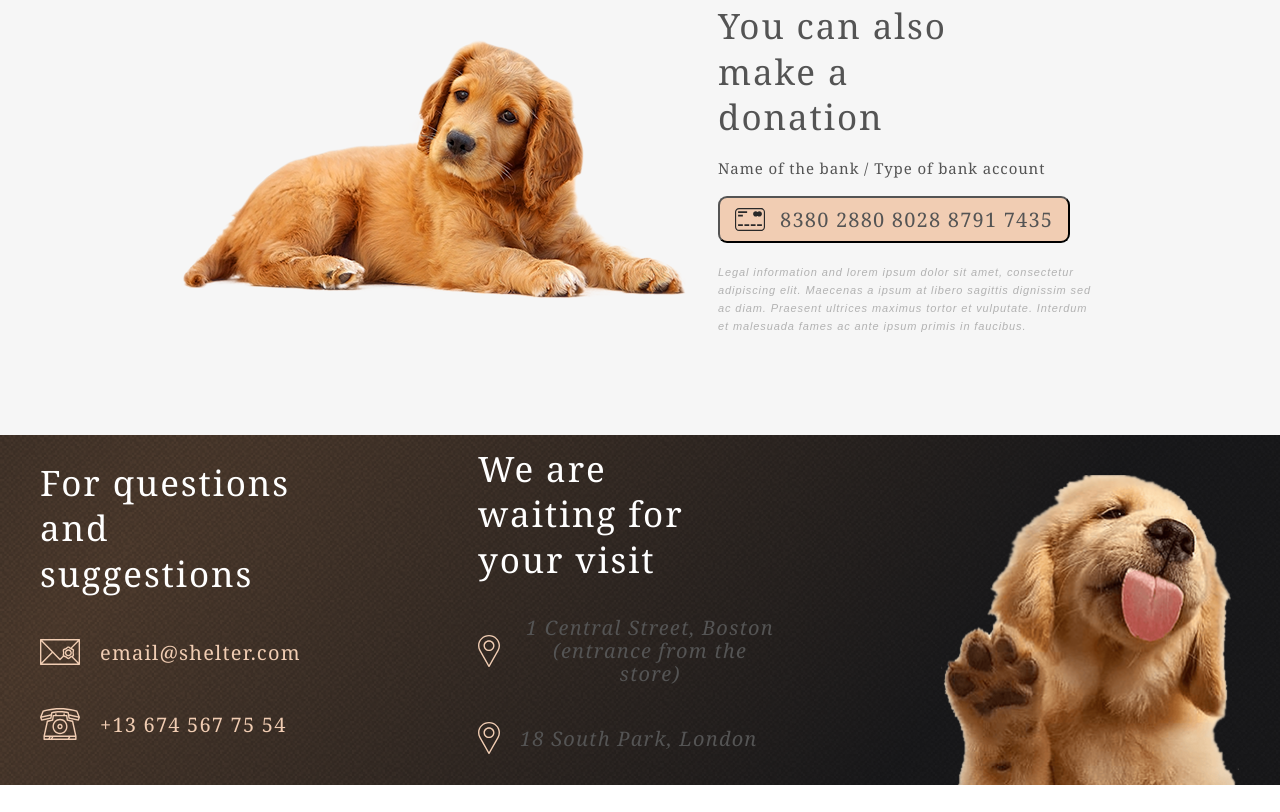
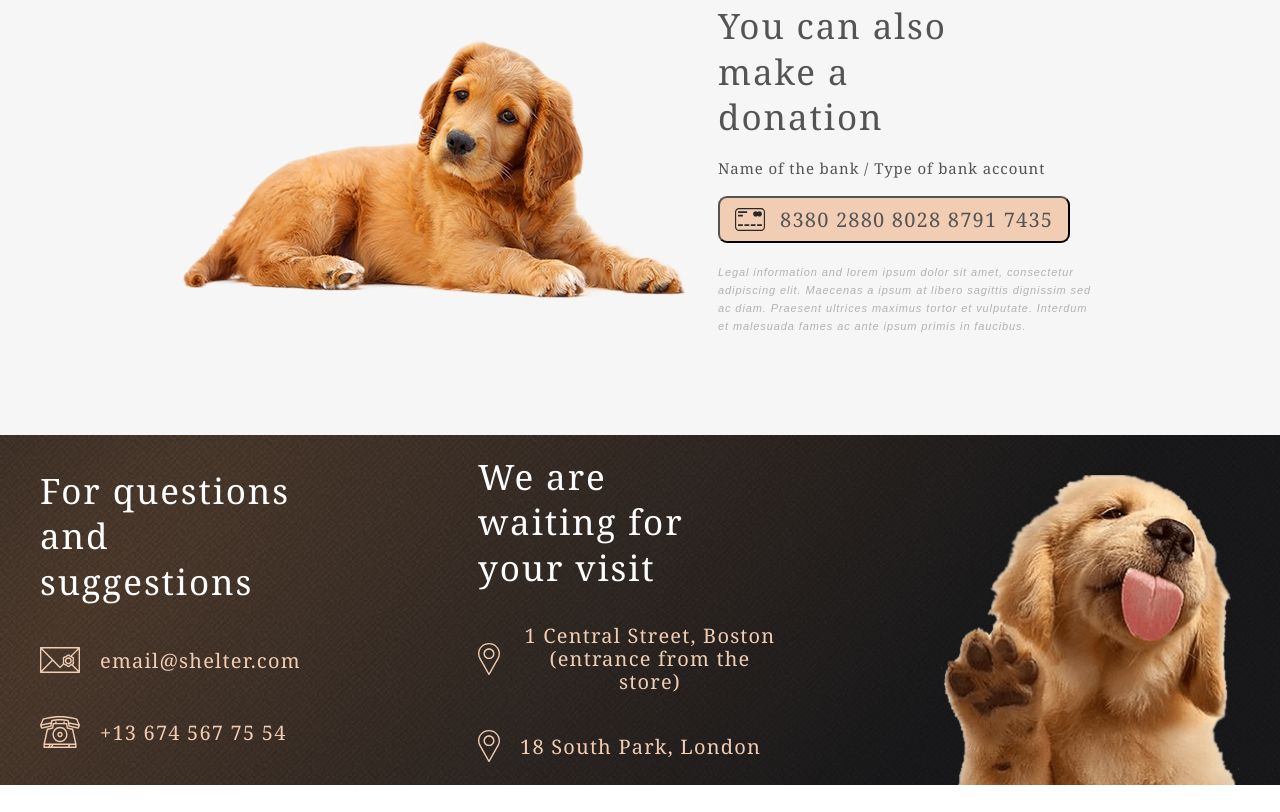
Before and after one commit to PashaAstrax/Project-HTML, a plain HTML site: page Project/index.html in a window 1280 px wide. Shown: the part 3375-4187 px from the top of the page. Drawn offline with Linux system fonts and the light colour scheme.

Commit message:
Project in process

```diff
--- a/Project/index.html
+++ b/Project/index.html
@@ -256,7 +256,7 @@
                     <h5>+13 674 567 75 54</h5>
                 </div>
             </div>
-            <address>
+            <div class="address">
                 <h2>We are waiting for your visit</h2>
                 <div class="street1">
                     <svg xmlns="http://www.w3.org/2000/svg" width="22" height="32" viewBox="0 0 22 32" fill="none">
@@ -270,9 +270,9 @@
                         <path d="M11 0C4.93471 0 0 4.78519 0 10.6667C0 12.4323 0.455231 14.1829 1.32064 15.7357L10.3985 31.6562C10.5193 31.8685 10.7496 32 11 32C11.2504 32 11.4807 31.8685 11.6015 31.6562L20.6827 15.7304C21.5448 14.1829 22 12.4323 22 10.6666C22 4.78519 17.0653 0 11 0ZM19.4762 15.0905L11 29.9557L2.52714 15.0964C1.77317 13.7435 1.37504 12.2116 1.37504 10.6667C1.37504 5.52019 5.69275 1.33337 11 1.33337C16.3073 1.33337 20.625 5.52025 20.625 10.6667C20.625 12.2116 20.2268 13.7435 19.4762 15.0905Z" fill="#F1CDB3"/>
                         <path d="M11 5.33329C7.96737 5.33329 5.50005 7.72585 5.50005 10.6666C5.50005 13.6074 7.96737 16 11 16C14.0327 16 16.5 13.6074 16.5 10.6667C16.5 7.72592 14.0327 5.33329 11 5.33329ZM11 14.6667C8.72534 14.6667 6.87502 12.8724 6.87502 10.6667C6.87502 8.46092 8.72534 6.66667 11 6.66667C13.2747 6.66667 15.125 8.46092 15.125 10.6667C15.125 12.8724 13.2747 14.6667 11 14.6667Z" fill="#F1CDB3"/>
                     </svg>
-                    <h5>18 South Park, London </h5>
+                    <h5>18 South Park, London</h5>
                 </div>
-            </address>
+            </div>
             <div class="img">
                 <img src="image/footer-puppy.png" alt="image">
             </div>
--- a/Project/style.css
+++ b/Project/style.css
@@ -311,8 +311,6 @@ footer{
     justify-content: center;
     align-items: flex-start;
     gap: 40px;
-    /*margin: 16px 160px 60px 0;*/
-    /*margin-right: 160px;*/
 }
 .contact>h2{
     width: 278px;
@@ -326,34 +324,26 @@ footer{
 .contact h5{
     color: #F1CDB3;
 }
-address{
+.address{
     width: 302px;
-    /*height: 234px;*/
     display: flex;
     flex-direction: column;
     justify-content: center;
     align-items: flex-start;
 }
-address>h2{
+.address>h2{
     width: 270px;
     color: #FFF;
+}
+.address h5{
+    color: #F1CDB3;
 }
 .street1{
     margin: 34px 0 37px 0;
 }
-/*.street1>svg{*/
-/*    width: 22px;*/
-/*}*/
 svg{
     flex-shrink: 0;
 }
-address>h5{
-    /*width: 260px;*/
-    color: #F1CDB3;
+.contact, .address{
+    margin: 16px 0 60px 0;
 }
-.img{
-    /*margin-left: 160px;*/
-}
-.contact, address{
-    margin-bottom: 60px;
-}
```
